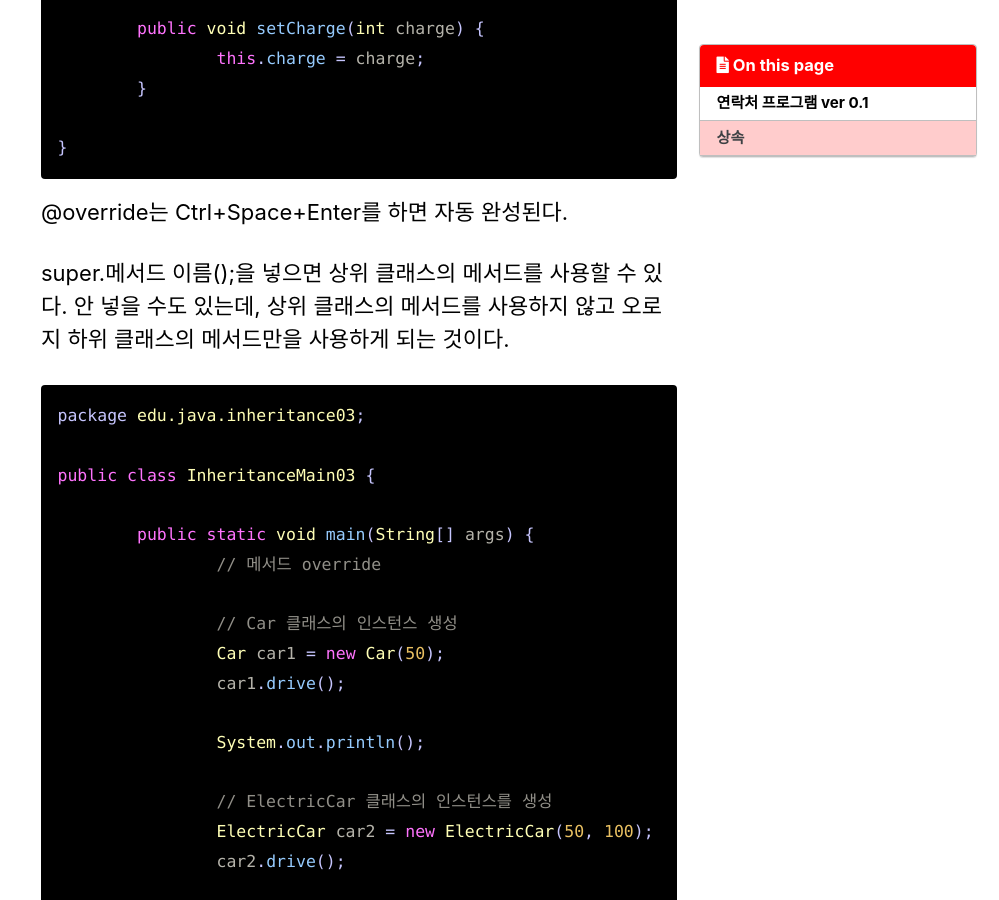
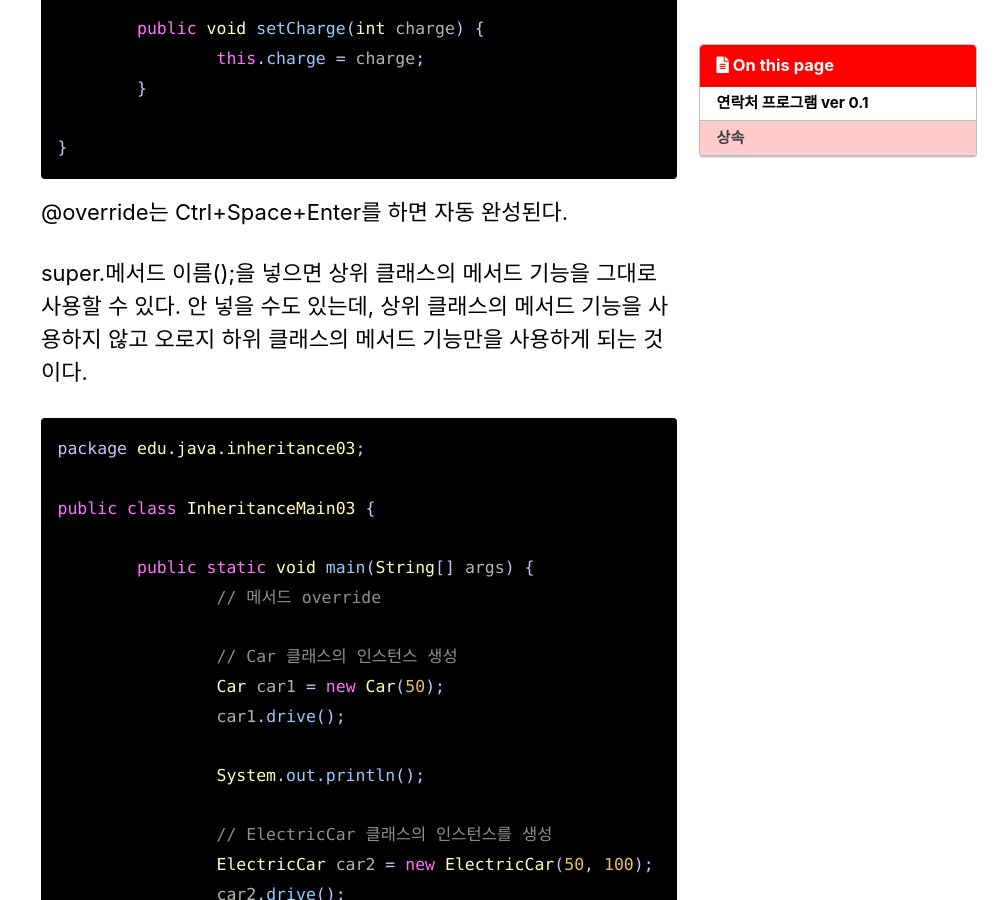
Before and after one commit to YUEUN328/YUEUN328.github.io, a Jekyll site: the page built from _posts/2021-11-16-fourteen.md, in a window 1280 px wide and 900 px high, scrolled down 11502 px. Shown: the whole window, without its empty margins (281-1280 px from the left). Built offline with Jekyll 4.4.1, drawn with Linux system fonts in a browser that asks for light colours; cached includes are drawn as plain includes; comment, search, counter and statistics services are not loaded.

Commit message:
Update 2021-11-16-fourteen.md

````diff
--- a/_posts/2021-11-16-fourteen.md
+++ b/_posts/2021-11-16-fourteen.md
@@ -397,7 +397,7 @@ public class ElectricCar extends Car {
 
 @override는 Ctrl+Space+Enter를 하면 자동 완성된다.
 
-super.메서드 이름();을 넣으면 상위 클래스의 메서드를 사용할 수 있다. 안 넣을 수도 있는데, 상위 클래스의 메서드를 사용하지 않고 오로지 하위 클래스의 메서드만을 사용하게 되는 것이다.
+super.메서드 이름();을 넣으면 상위 클래스의 메서드 기능을 그대로 사용할 수 있다. 안 넣을 수도 있는데, 상위 클래스의 메서드 기능을 사용하지 않고 오로지 하위 클래스의 메서드 기능만을 사용하게 되는 것이다.
 
 ```java
 package edu.java.inheritance03;
````
